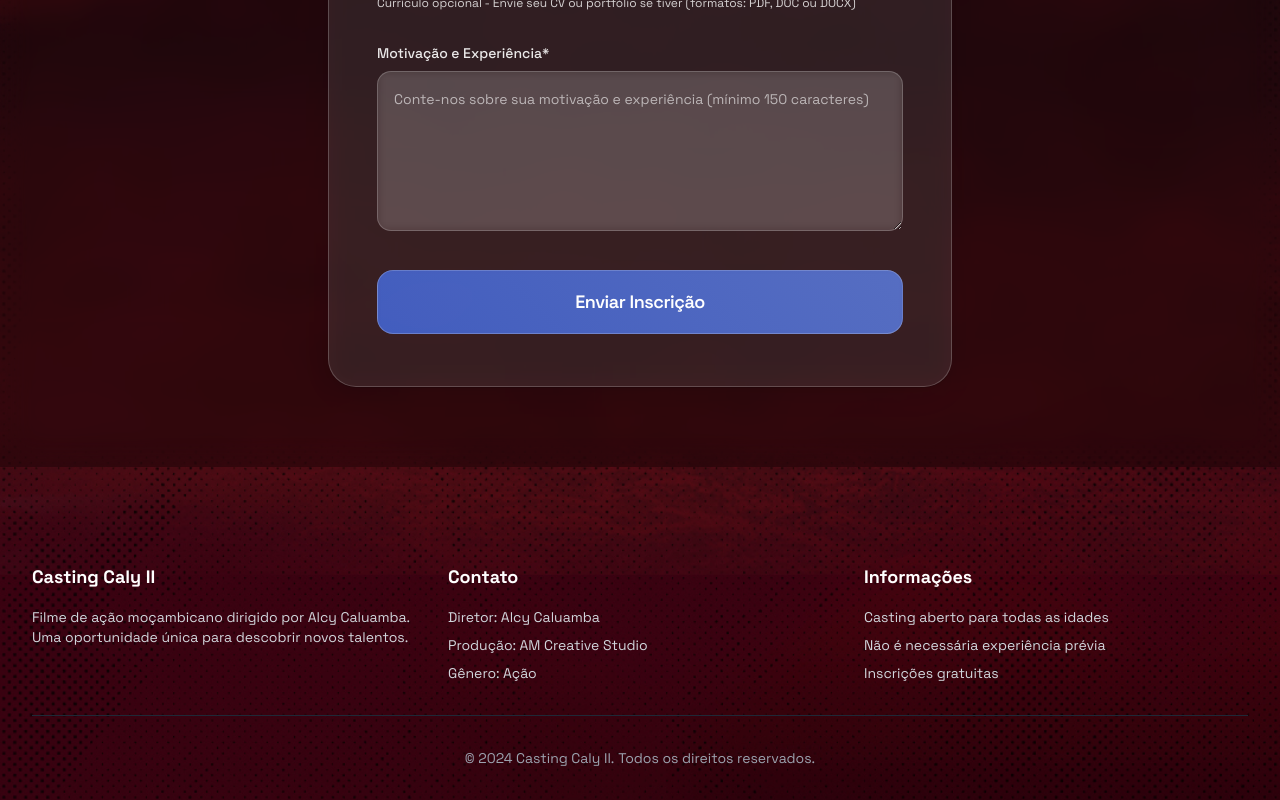
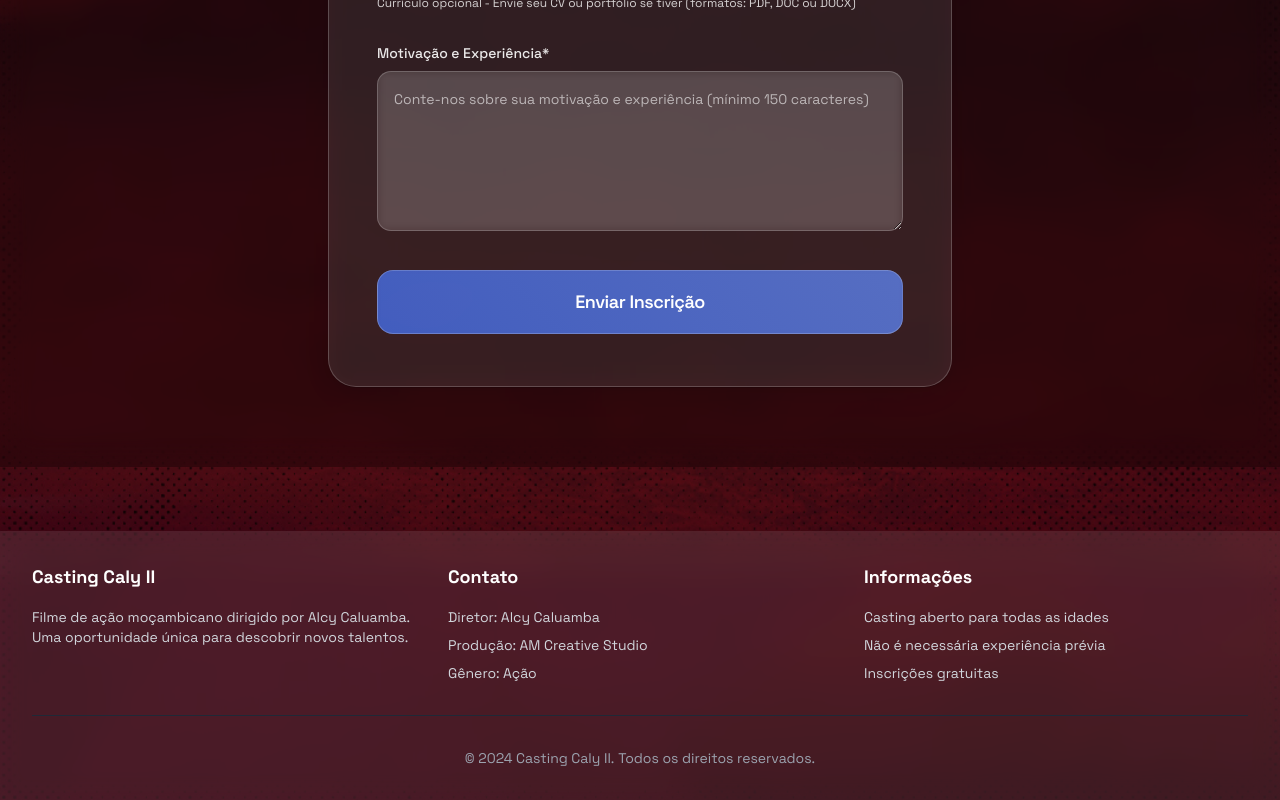
Before and after one commit to amcreativestudio/casting-caly-2, a React (Vite) app: page / in a window 1280 px wide. Shown: the part 2227-3027 px from the top of the page. Built offline with nearby package versions, Linux system fonts and the light colour scheme; a web font is replaced by a local one.

Commit message:
Change footer background
Update footer background to transparent with blur effect.

```diff
--- a/src/components/Footer.tsx
+++ b/src/components/Footer.tsx
@@ -8,7 +8,7 @@ const Footer = () => {
   };
 
   return (
-    <footer className="bg-transparent text-white py-8 mt-16">
+    <footer className="bg-white/10 backdrop-blur-md text-white py-8 mt-16">
       <div className="max-w-7xl mx-auto px-4 sm:px-6 lg:px-8">
         <div className="grid grid-cols-1 md:grid-cols-3 gap-8">
           <div>
```
